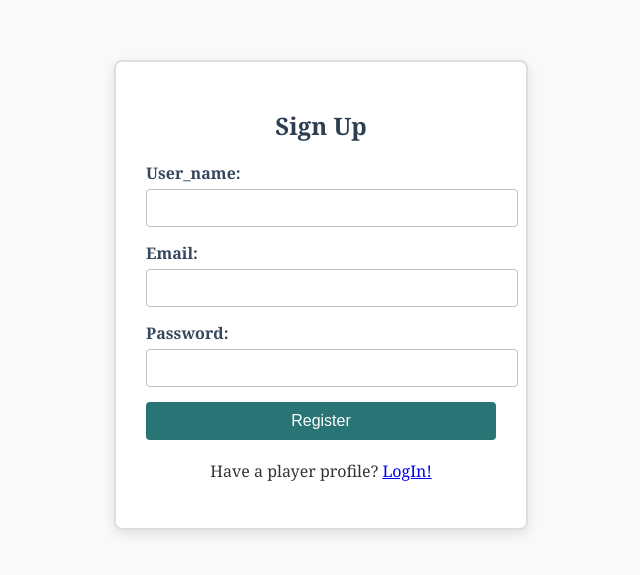
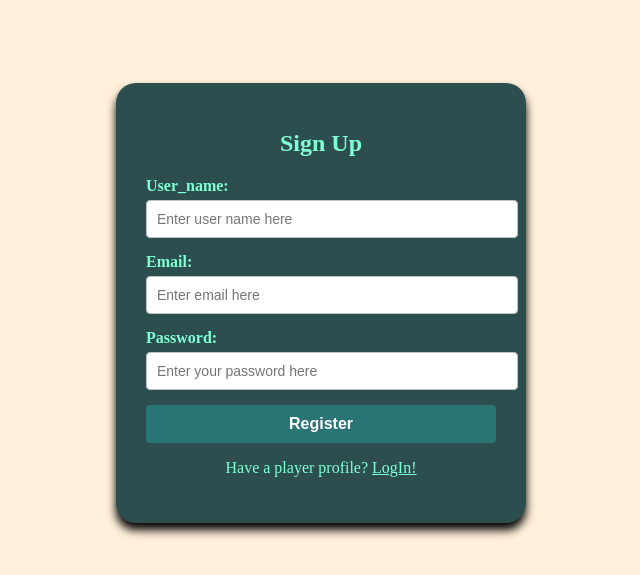
Before and after one commit to S-Marimbi/scrabble-frontend, a React (Vite) app in the folder scrabble-frontend/: page /signup in a window 1280 px wide. Shown: the part 105-680 px from the top of the page, without its empty margins (319-959 px from the left). Built offline with nearby package versions, Linux system fonts and the light colour scheme.

Commit message:
CSS for home,signup,login page

```diff
--- a/scrabble-frontend/index.html
+++ b/scrabble-frontend/index.html
@@ -3,7 +3,7 @@
   <head>
     <meta charset="UTF-8" />
     <meta name="viewport" content="width=device-width, initial-scale=1.0" />
-    <title>WABBLE</title>
+    <title>Wabble</title>
   </head>
   <body>
     <div id="root"></div>
--- a/scrabble-frontend/src/App/Pages/Game/Board/index.jsx
+++ b/scrabble-frontend/src/App/Pages/Game/Board/index.jsx
@@ -15,8 +15,8 @@ const styles = {
     display: 'flex',
   },
   tile: {
-    width: '5px',
-    height: '5px',
+    width: '30px',
+    height: '30px',
     display: 'flex',
     alignItems: 'center',
     justifyContent: 'center',
@@ -58,7 +58,6 @@ function Board(props) {
   );
 }
 
-
 function Row(props) {
   const { row = [], rowIndex } = props;
 
--- a/scrabble-frontend/src/App/Pages/Home/index.jsx
+++ b/scrabble-frontend/src/App/Pages/Home/index.jsx
@@ -15,11 +15,11 @@ function Home() {
                      <button className='hbutton'>Login Here</button>
                 </Link>
             </div>
-            <div style={{ marginTop: '20px' }}>
-                <p>Already have a player profile? <Link to="/login">LogIn!</Link></p>
+            <div className='footer'>
+                <p>Already have a player profile? <Link className='lfooter' to="/login">LogIn!</Link></p>
             </div>
-            <div style={{ marginTop: '20px' }}>
-                <p>Do not have a player profile? <Link to="/signup">SignUp!</Link></p>
+            <div className='footer'>
+                <p>Do not have a player profile? <Link className='lfooter' to="/signup">SignUp!</Link></p>
             </div>
         </div>
     );
--- a/scrabble-frontend/src/App/Pages/LogIn/index.jsx
+++ b/scrabble-frontend/src/App/Pages/LogIn/index.jsx
@@ -49,6 +49,7 @@ function Login() {
                         value={email}
                         onChange={(e) => setEmail(e.target.value)}
                         required
+                        placeholder='Enter email address'
                     />
                 </div>
                 <div className="form-class">
@@ -60,6 +61,7 @@ function Login() {
                         value={password}
                         onChange={(e) => setPassword(e.target.value)}
                         required
+                        placeholder='Enter your password'
                     />
                 </div>
                 <button type="submit" className="submit-button">Login</button>
@@ -67,8 +69,8 @@ function Login() {
             <div>
                 <Error errorMessage={errorMessage} />
             </div>
-            <div style={{ marginTop: '20px' }}>
-                <p>Do not have a player profile? <Link to="/signup">SignUp!</Link></p>
+            <div className='footer'>
+                <p>Do not have a player profile? <Link className='lfooter' to="/signup">SignUp!</Link></p>
             </div>
         </div>
     );
--- a/scrabble-frontend/src/App/Pages/SignUp/index.jsx
+++ b/scrabble-frontend/src/App/Pages/SignUp/index.jsx
@@ -45,6 +45,7 @@ function Signup() {
                         value={user_name}
                         onChange={(e) => setUser_name(e.target.value)}
                         required
+                        placeholder='Enter user name here'
                     />
                 </div>
                 <div className="form-class">
@@ -56,6 +57,7 @@ function Signup() {
                         value={email}
                         onChange={(e) => setEmail(e.target.value)}
                         required
+                        placeholder='Enter email here'
                     />
                 </div>
                 <div className="form-class">
@@ -67,6 +69,7 @@ function Signup() {
                         value={password}
                         onChange={(e) => setPassword(e.target.value)}
                         required
+                        placeholder='Enter your password here'
                     />
                 </div>
                 <button type="submit" className="submit-button">Register</button>
@@ -74,8 +77,8 @@ function Signup() {
             <div>
                 <Error errorMessage={errorMessage} />
             </div>
-            <div style={{ marginTop: '20px' }}>
-                <p>Have a player profile? <Link to="/login">LogIn!</Link></p>
+            <div className='footer'>
+                <p>Have a player profile? <Link className='lfooter' to="/login">LogIn!</Link></p>
             </div>
         </div>
     );
--- a/scrabble-frontend/src/index.css
+++ b/scrabble-frontend/src/index.css
@@ -1,12 +1,33 @@
 body{
-  background-color: #173333;
-  color: #93FFE8;
-  overflow: hidden;
+  background-color: #fff0db;
+  color: black;
+  display: flex;
+  justify-content: center;
+  align-items: center;
+  height: 100vh;
 }
 
 h1 {
   text-align: center;
+  color: aquamarine;
 }
+
+.footer{
+  text-align: center;
+  color: aquamarine;
+}
+
+.lfooter{
+  text-align: center;
+  color: aquamarine;
+  transition: 300ms ease-in-out;
+}
+
+.lfooter:hover{
+  color: white;
+  font-weight: bold;
+}
+
 
 .home {
   background:#2d4e4e;
@@ -32,6 +53,12 @@ h1 {
   font-weight: bold;
   width: fit-content;
   cursor: pointer;
+  transition: 300ms ease-in-out;
+}
+
+.hbutton:hover {
+  color: #2d4e4e;
+  background-color: aquamarine;
 }
 
 .hinput{
@@ -42,30 +69,18 @@ h1 {
   margin-bottom: 24px;
 }
 
-body {
-  font-family: 'Georgia', serif;
-  background-color: #f9f9f9;
-  color: #333;
-  margin: 0;
-  padding: 0;
-  display: flex;
-  justify-content: center;
-  align-items: center;
-  height: 100vh;
-}
 
 .signup-class {
-  background-color: #fff;
-  border: 2px solid #dedede;
-  border-radius: 8px;
+  background-color: #2d4e4e;
+  border-radius: 20px;
   padding: 30px;
   width: 350px;
-  box-shadow: 0px 4px 12px rgba(0, 0, 0, 0.1);
+  box-shadow: 0px 7px 10px black;
   text-align: center;
 }
 
 .signup-class h1 {
-  color: #2c3e50;
+  color: aquamarine;
   font-size: 24px;
   margin-bottom: 20px;
 }
@@ -79,7 +94,7 @@ body {
   display: block;
   font-weight: bold;
   margin-bottom: 5px;
-  color: #34495e;
+  color: #9dc183;
 }
 
 .form-class input {
@@ -134,30 +149,19 @@ body {
   }
 }
 
-body {
-  font-family: 'Georgia', serif;
-  background-color: #f9f9f9;
-  color: #333;
-  margin: 0;
-  padding: 0;
-  display: flex;
-  justify-content: center;
-  align-items: center;
-  height: 100vh;
-}
+
 
 .login-class {
-  background-color: #fff;
-  border: 2px solid #dedede;
+  background-color: #2d4e4e;
   border-radius: 8px;
   padding: 30px;
   width: 350px;
-  box-shadow: 0px 4px 12px rgba(0, 0, 0, 0.1);
+  box-shadow: 0px 7px 10px black;
   text-align: center;
 }
 
 .login-class h1 {
-  color: #2c3e50;
+  color: aquamarine;
   font-size: 24px;
   margin-bottom: 20px;
 }
@@ -169,9 +173,8 @@ body {
 
 .form-class label {
   display: block;
-  font-weight: bold;
   margin-bottom: 5px;
-  color: #34495e;
+  color: aquamarine;
 }
 
 .form-class input {
@@ -192,6 +195,7 @@ body {
   width: 100%;
   background-color: #297575;
   color: #fff;
+  font-weight: bold;
   border: none;
   border-radius: 4px;
   padding: 10px;
@@ -202,6 +206,7 @@ body {
 
 .submit-button:hover {
   background-color: turquoise;
+  color: #2d4e4e;
 }
 
 .error-message {
```
